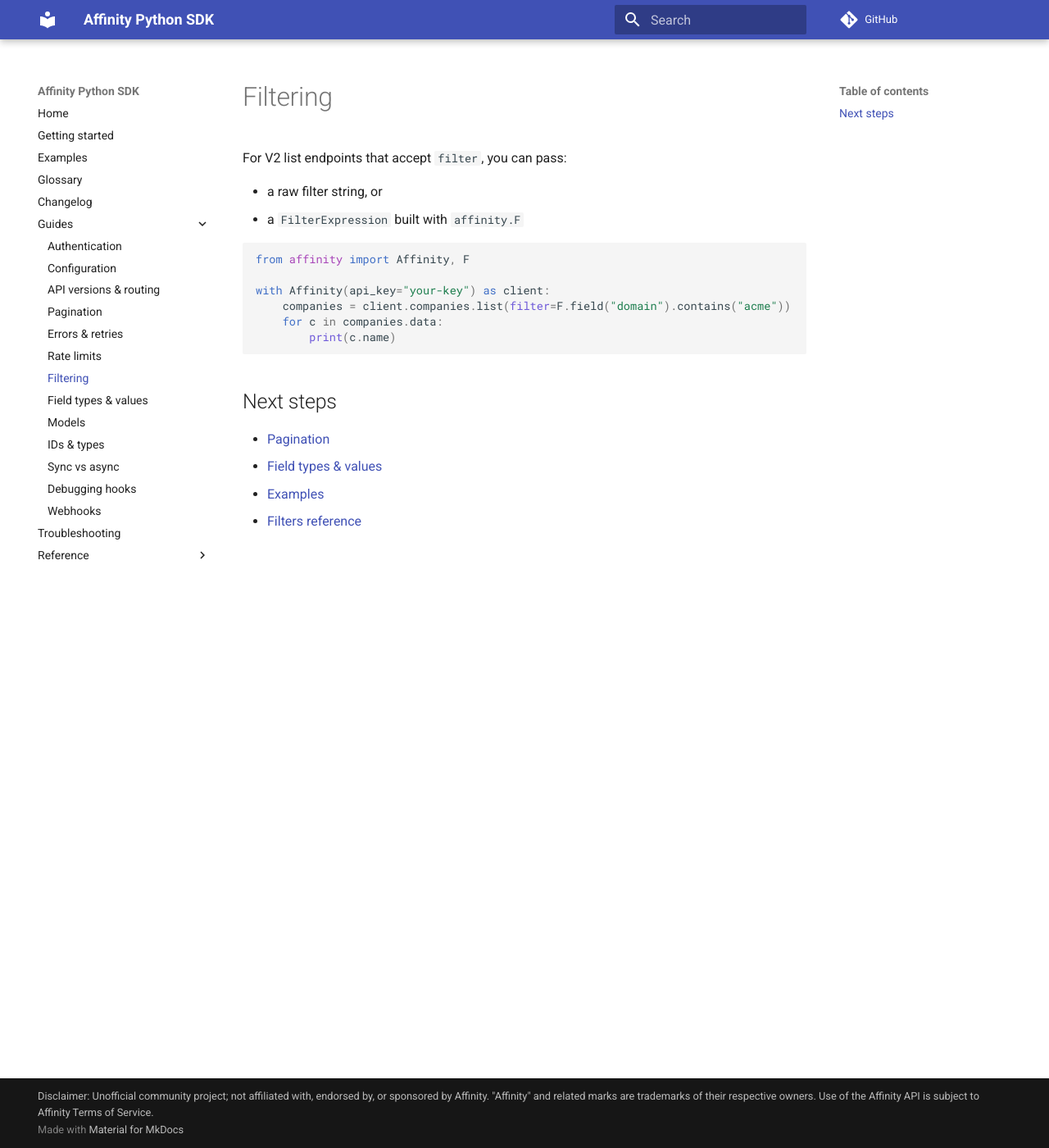
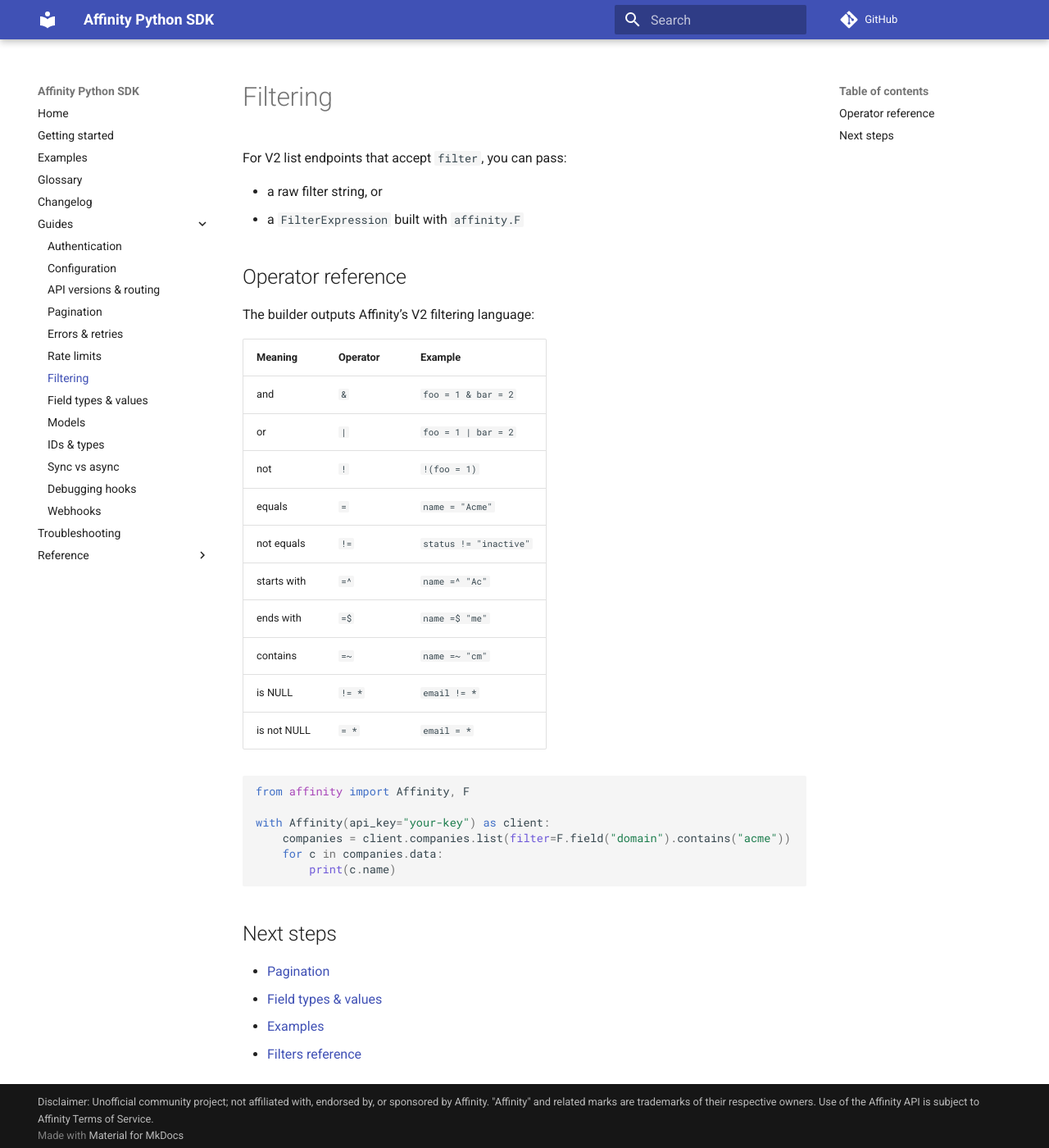
Before and after one commit to oneryalcin/affinity-sdk, an MkDocs documentation site: the page built from docs/public/guides/filtering.md, in a window 1280 px wide and 1400 px high. Shown: the whole window at 82% size. Built offline with MkDocs 1.6.1 and Material for MkDocs 9.7.7, drawn with Linux system fonts in a browser that asks for light colours; comment, search, counter and statistics services are not loaded; the version menu is left out.

Commit message:
Align filter builder with V2 grammar

````diff
--- a/docs/public/guides/filtering.md
+++ b/docs/public/guides/filtering.md
@@ -4,6 +4,23 @@
 
 - a raw filter string, or
 - a `FilterExpression` built with `affinity.F`
+
+## Operator reference
+
+The builder outputs Affinity’s V2 filtering language:
+
+| Meaning | Operator | Example |
+|---|---|---|
+| and | `&` | `foo = 1 & bar = 2` |
+| or | `|` | `foo = 1 | bar = 2` |
+| not | `!` | `!(foo = 1)` |
+| equals | `=` | `name = "Acme"` |
+| not equals | `!=` | `status != "inactive"` |
+| starts with | `=^` | `name =^ "Ac"` |
+| ends with | `=$` | `name =$ "me"` |
+| contains | `=~` | `name =~ "cm"` |
+| is NULL | `!= *` | `email != *` |
+| is not NULL | `= *` | `email = *` |
 
 ```python
 from affinity import Affinity, F
````
Also changed, not shown: 3 other files.
